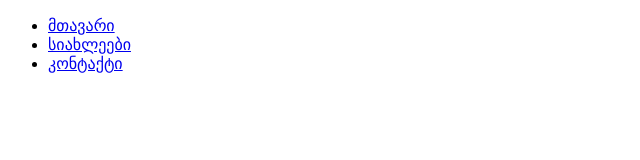
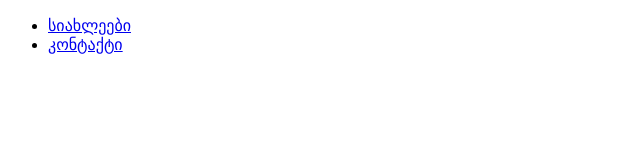
Before and after one commit to r3spect777/html.lesson5, a plain HTML site: page index.html in a window 1280 px wide. Shown: the whole page, without its empty margins (0-640 px from the left). Drawn offline with Linux system fonts and the light colour scheme.

Commit message:
delete main list

```diff
--- a/index.html
+++ b/index.html
@@ -11,9 +11,6 @@
 		<nav>
 			<ul>
 				<li>
-					<a href="#">მთავარი</a>
-				</li>
-				<li>
 					<a href="#">სიახლეები</a>
 				</li>
 				<li>
```
